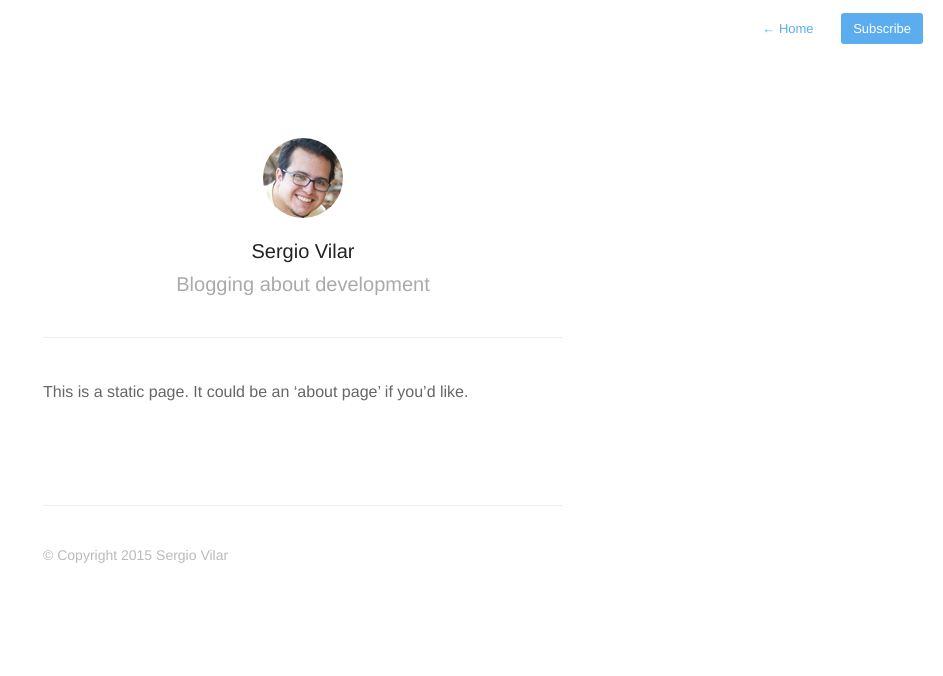
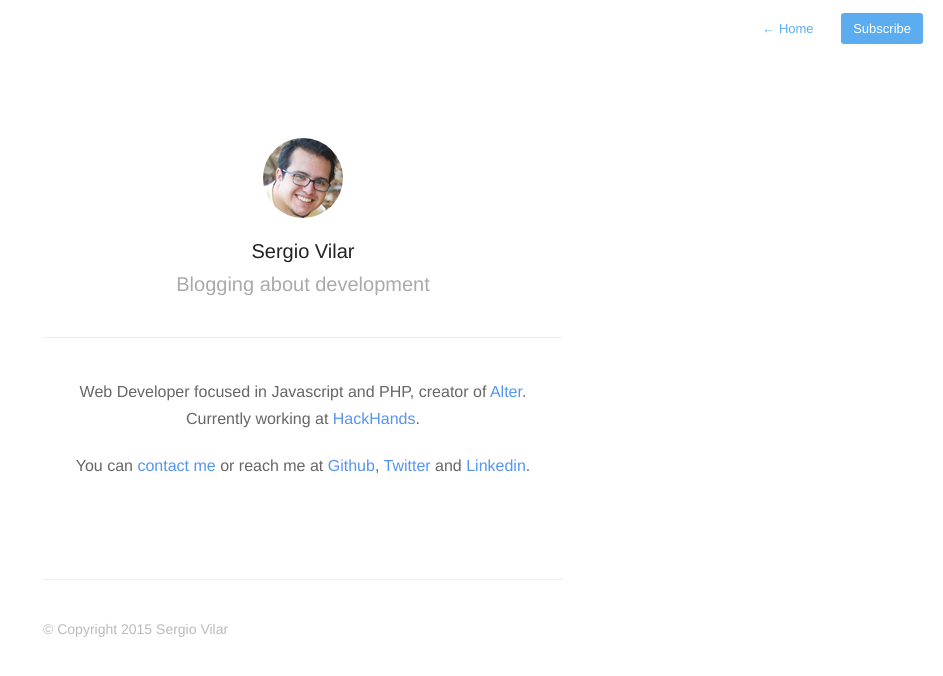
Before and after one commit to sergiopvilar/sergiovilar.github.io, a Jekyll site: the page built from about.md, in a window 1280 px wide. Shown: the top 676 px of the page, without its empty margins (337-1280 px from the left). Built offline with Jekyll 4.4.1, drawn with Linux system fonts in a browser that asks for light colours; nearby versions of some CDN libraries; Markdown is read by kramdown in place of the engine named in the settings.

Commit message:
Updated about page

```diff
--- a/about.md
+++ b/about.md
@@ -4,6 +4,11 @@ permalink: about/
 profile: true
 ---
 
-This is a static page. It could be an 'about page' if you'd like.
+<div align="center">
+<p>Web Developer focused in Javascript and PHP,
+creator of <a href="http://alterfw.github.io">Alter</a>. <br />
+Currently working at <a href="http://hackhands.com">HackHands</a>.</p>
+
+<p>You can <a href="mailto:vilar@me.com">contact me</a> or reach me at <a href="https://github.com/sergiovilar">Github</a>, <a href="https://twitter.com/Feelsen">Twitter</a> and <a href="https://www.linkedin.com/in/sergiovilar">Linkedin</a>.</p></div>
 
 {% include footer.html %}
```
